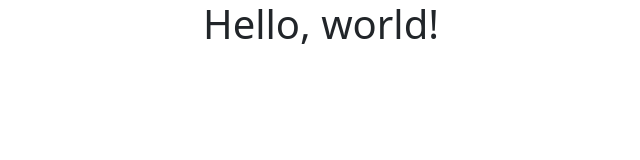
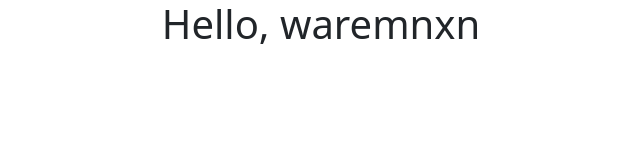
Before and after one commit to waremxn/waremxn.github.io, a plain HTML site: page index.html in a window 1280 px wide. Shown: the whole page, without its empty margins (319-959 px from the left). Drawn offline with nearby package versions, Linux system fonts and the light colour scheme.

Commit message:
Update index.html

```diff
--- a/index.html
+++ b/index.html
@@ -8,10 +8,10 @@
     <!-- Bootstrap CSS -->
     <link href="https://cdn.jsdelivr.net/npm/bootstrap@5.0.2/dist/css/bootstrap.min.css" rel="stylesheet" integrity="sha384-EVSTQN3/azprG1Anm3QDgpJLIm9Nao0Yz1ztcQTwFspd3yD65VohhpuuCOmLASjC" crossorigin="anonymous">
 
-    <title>Hello, world!</title>
+    <title>waremnxn</title>
   </head>
   <body>
-    <h1 class="text-center pt5">Hello, world!</h1>
+    <h1 class="text-center pt5">Hello, waremnxn</h1>
 
     <!-- Optional JavaScript; choose one of the two! -->
 
```
